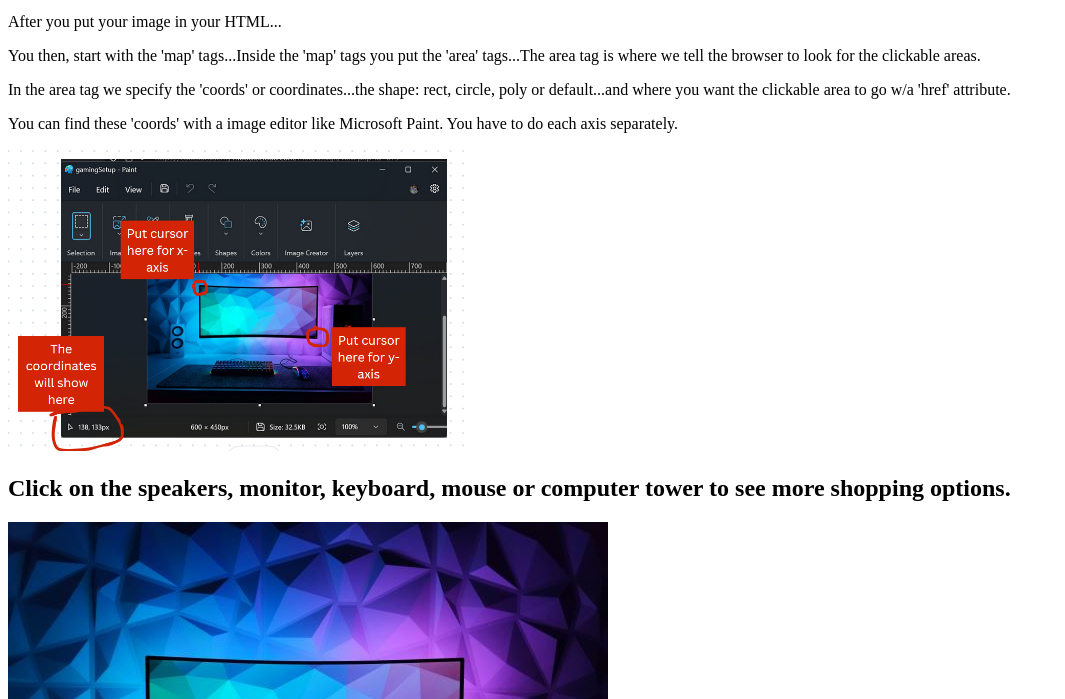
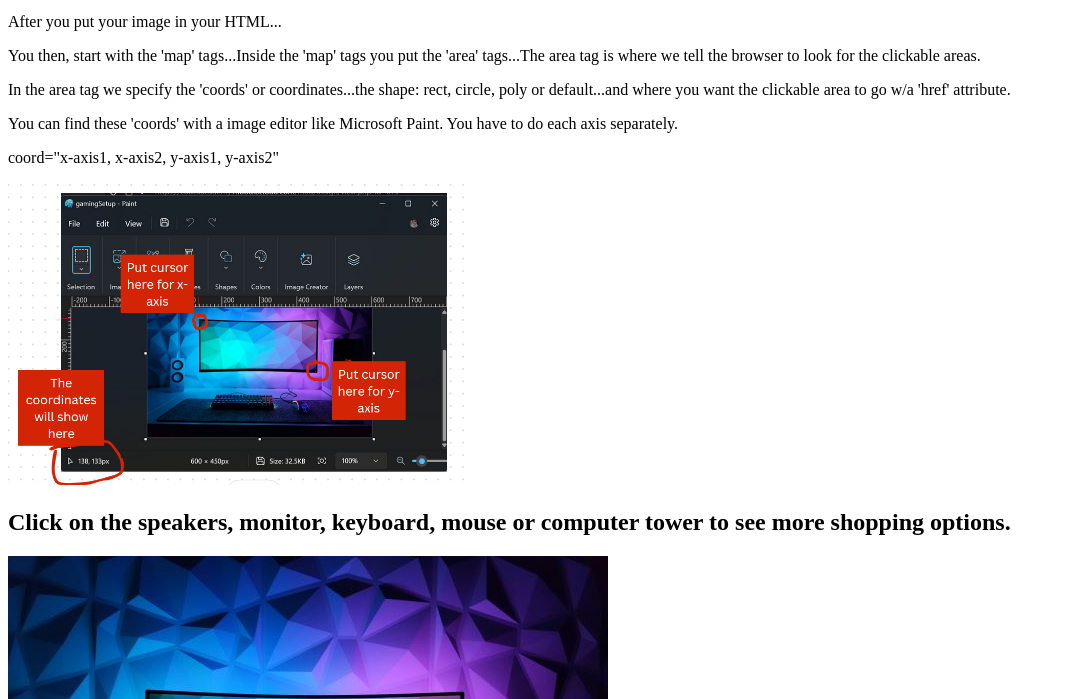
Before and after one commit to JenniferT9462/Interactive-Image-Map, a plain HTML site: page index.html in a window 1280 px wide. Shown: the part 101-800 px from the top of the page, without its empty margins (0-1065 px from the left). Drawn offline with Linux system fonts and the light colour scheme.

Commit message:
Updated p tag

```diff
--- a/index.html
+++ b/index.html
@@ -15,6 +15,7 @@
       clickable area to go w/a 'href' attribute.</p>
     <div>
       <p>You can find these 'coords' with a image editor like Microsoft Paint. You have to do each axis separately.</p>
+      <p>coord="x-axis1, x-axis2, y-axis1, y-axis2"</p>
       <img src="msPaint.png" alt="Diagram of how to find coordinates" width="460">
     </div>
     <!-- The usemap value starts with a hash tag # followed by the name of the image map,
```
